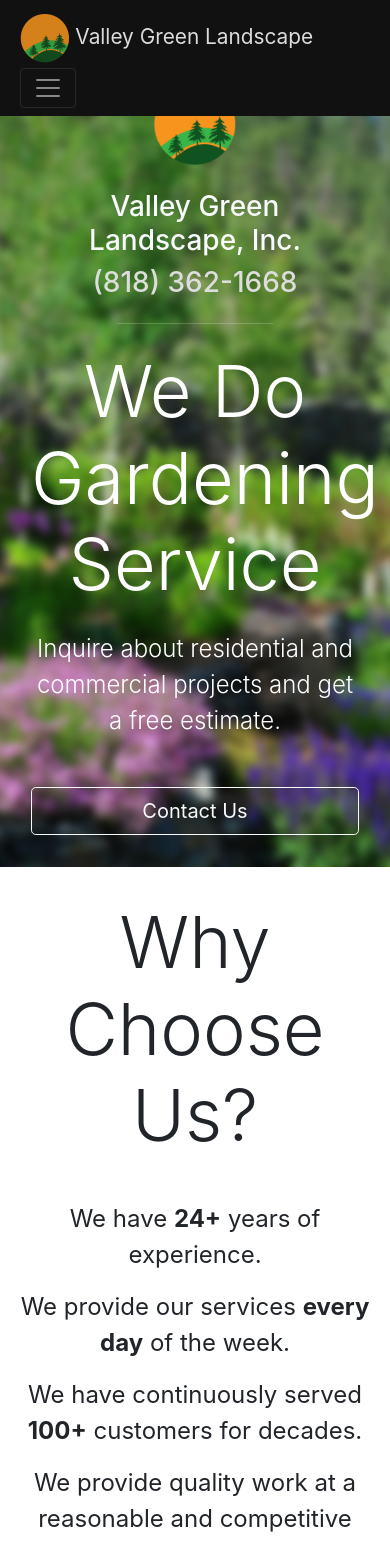
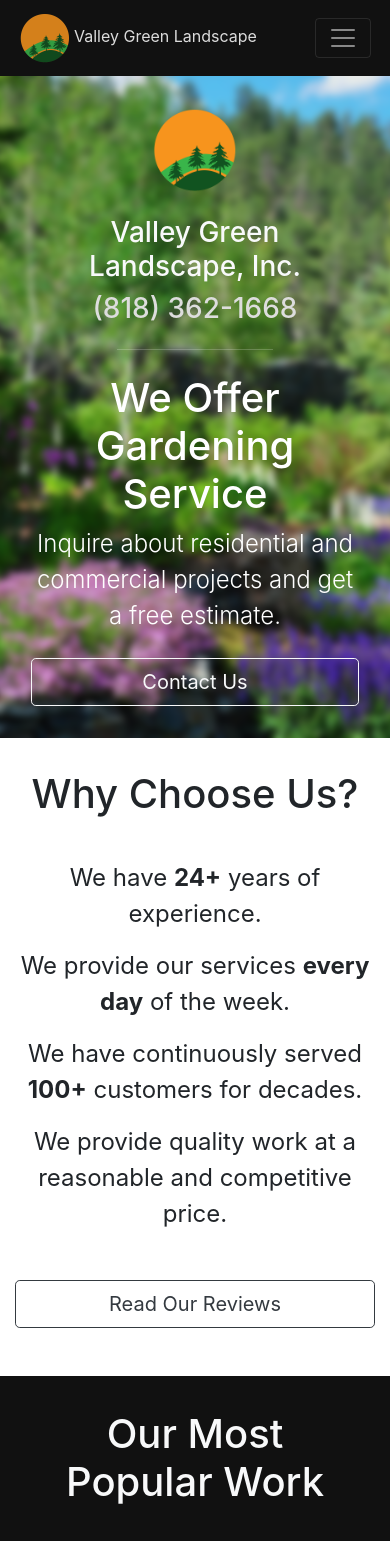
Before and after one commit to rahuezo/valley-green-landscape-inc, a Django app: template vgl/templates/home/home.html in a window 390 px wide; the page is wider, and only the part inside the window is pictured. Shown: the top 1541 px of that part. Run offline with Django 3.2, Linux system fonts and the light colour scheme; the template is opened without the code that fills it, so the values that code supplies are empty; some libraries are stand-ins or nearby versions.

Commit message:
Fixed mobile view and added home footer

```diff
--- a/vgl/static/home/css/style.css
+++ b/vgl/static/home/css/style.css
@@ -1,32 +1,74 @@
 body {
   overflow-x: hidden;
-  padding-top: 50px;
-  padding-bottom: 10%;
+  width: 100%;
+  /*padding-top: 50px;*/
+  /*padding-bottom: 10%;*/
 }
+
+h1 {
+  /*font-size: 3rem;*/
+}
+
 #wrapper {
+  min-height: 100%;
+  position: relative;
+}
+
+#content {
+  height: 100%;
+  padding-bottom: 50vh;
+}
+
+#footer {
+  position: absolute;
+  bottom: 0px;
+  left: 0px;
   width: 100%;
+  background: #111;
+  /*padding: 3rem;*/
+  /*height: 20vh;*/
 }
+
+#footer #copyright {
+  color: #555;
+}
+
+#footer img {
+  height: 60px;
+}
+
+#footer a {
+  color: #CCC;
+  transition: all ease-out 0.1s;
+}
+
+#footer a:hover {
+  text-decoration: none;
+  font-size: 1.05rem;
+  color: #FFF;
+}
+
 .navbar {
   padding-left: 5%;
   padding-right: 5%;
 }
 
 .navbar .nav-link {
-  font-size: 1.3rem;
+  font-size: 1rem;
 }
 .navbar.custom-bg {
   background: #111;
 }
 
 .navbar .navbar-brand {
-  font-size: 1.3rem;
+  font-size: 1rem;
   opacity: 0.85;
   transition: all ease-out 0.1s;
 }
 
 .navbar .navbar-brand:hover {
   opacity: 1;
-  font-size: 1.31rem;
+  font-size: 1.01rem;
 }
 
 .navbar #navbar-logo {
@@ -67,7 +109,7 @@
   background-position: center;
   background-size: cover;
 }
-#why-choose-us h1 {
+#why-choose-us h1, #work-neighborhood h1 {
   margin-bottom: 5vh;
 }
 
@@ -87,6 +129,10 @@
   text-align: center;
 }
 
+#hero-var-name {
+  word-wrap: break-word;
+}
+
 #work-neighborhood {
   padding-top: 4vh;
 }
--- a/vgl/templates/home/home.html
+++ b/vgl/templates/home/home.html
@@ -5,7 +5,7 @@
     <title>Valley Green Landscape</title>
     <!-- Required meta tags -->
     <meta charset="utf-8">
-    <meta name="viewport" content="width=device-width, initial-scale=1, shrink-to-fit=no">
+    <meta name="viewport" content="width=device-width, initial-scale=1, shrink-to-fit=yes">
 
     <!-- Bootstrap CSS -->
     <link rel="stylesheet" href="https://maxcdn.bootstrapcdn.com/bootstrap/4.0.0-beta.2/css/bootstrap.min.css" integrity="sha384-PsH8R72JQ3SOdhVi3uxftmaW6Vc51MKb0q5P2rRUpPvrszuE4W1povHYgTpBfshb" crossorigin="anonymous">
@@ -16,7 +16,7 @@
 
   </head>
   <body>
-    <nav class="navbar navbar-expand-lg navbar-dark custom-bg fixed-top">
+    <nav class="navbar navbar-expand-lg navbar-dark custom-bg">
       <a class="navbar-brand" href="{% url 'home:index' %}">
         <img src="{% static 'home/img/logo/logo.png' %}" alt="Valley Green Landscape Inc." id="navbar-logo">
         Valley Green Landscape
@@ -55,8 +55,8 @@
               <h3><a href="tel:8183621668">(818) 362-1668</a></h3>
             </div>
             <hr class="my-4 hero-hr">
-            <h1 class="display-3">We Do <span id="job-name-var"></span></h1>
-            <p id="hero-inquiry" class="lead my-4">Inquire about residential and commercial projects and get a free estimate.</p>
+            <h1 id="hero-var-name">We Offer <span class="text-center" id="job-name-var"></span></h1>
+            <p id="hero-inquiry" class="lead my-0">Inquire about residential and commercial projects and get a free estimate.</p>
             <div class="row">
               <div class="col-lg-6 col-md-6 col-sm-8 col-xs-12 mr-auto ml-auto">
                 <a class="btn btn-outline-light btn-lg mt-4 btn-block" href="#" role="button">Contact Us</a>
@@ -70,7 +70,7 @@
           <div class="container">
             <div class="row">
               <div class="col-lg-12 text-center">
-                <h1 class="display-3">Why Choose Us?</h1>
+                <h1>Why Choose Us?</h1>
                 <div id="choose-us-reasons" class="mb-4">
                   <p>We have <strong>24+</strong> years of experience.</p>
                   <p>We provide our services <strong>every day</strong> of the week.</p>
@@ -88,11 +88,11 @@
         </div>
 
         <div id="most-popular">
-          <div class="container">
+          <div class="container-fluid">
             <div class="row">
               <div class="col-lg-12 text-center">
                 <div class="container">
-                  <h1 class="display-3 text-light">Our Most Popular Work</h1>
+                  <h1 class="text-light">Our Most Popular Work</h1>
                 </div>
               </div>
               <div class="col-lg-4 col-md-4 col-sm-12 col-xs-12">
@@ -139,7 +139,7 @@
             <div class="row">
               <div class="col-lg-12 text-center">
                 <div class="container">
-                  <h1 class="display-3 text-dark">Our Work Neighborhood</h1>
+                  <h1 class="text-dark">Cities We Serve</h1>
                 </div>
               </div>
             </div>
@@ -155,7 +155,40 @@
           </div>
         </div>
       </div>
-      <div id="footer"></div>
+      <div id="footer">
+        <div class="container">
+          <div class="row">
+            <div class="col-lg-12 text-center my-3">
+              <img src="{% static 'home/img/logo/logo.png' %}" alt="Valley Green Landscape Inc.">
+            </div>
+          </div>
+          <div class="row text-center">
+            <div class="col-lg-2">
+              <a href="{% url 'home:index' %}">Home</a>
+            </div>
+            <div class="col-lg-2">
+              <a href="{% url 'home:index' %}">Gallery</a>
+            </div>
+            <div class="col-lg-2">
+              <a href="{% url 'home:index' %}">Services</a>
+            </div>
+            <div class="col-lg-2">
+              <a href="{% url 'home:index' %}">Testimonials</a>
+            </div>
+            <div class="col-lg-2">
+              <a href="{% url 'home:index' %}">Contact</a>
+            </div>
+            <div class="col-lg-2">
+              <a href="{% url 'home:index' %}">About Us</a>
+            </div>
+          </div>
+          <div id="copyright" class="row my-3">
+            <div class="col-lg-12 text-center">
+              Copyright © 2017 Valley Green Lanscape, Inc. All Rights Reserved.
+            </div>
+          </div>
+        </div>
+      </div>
     </div>
 
     <!-- Optional JavaScript -->
```
